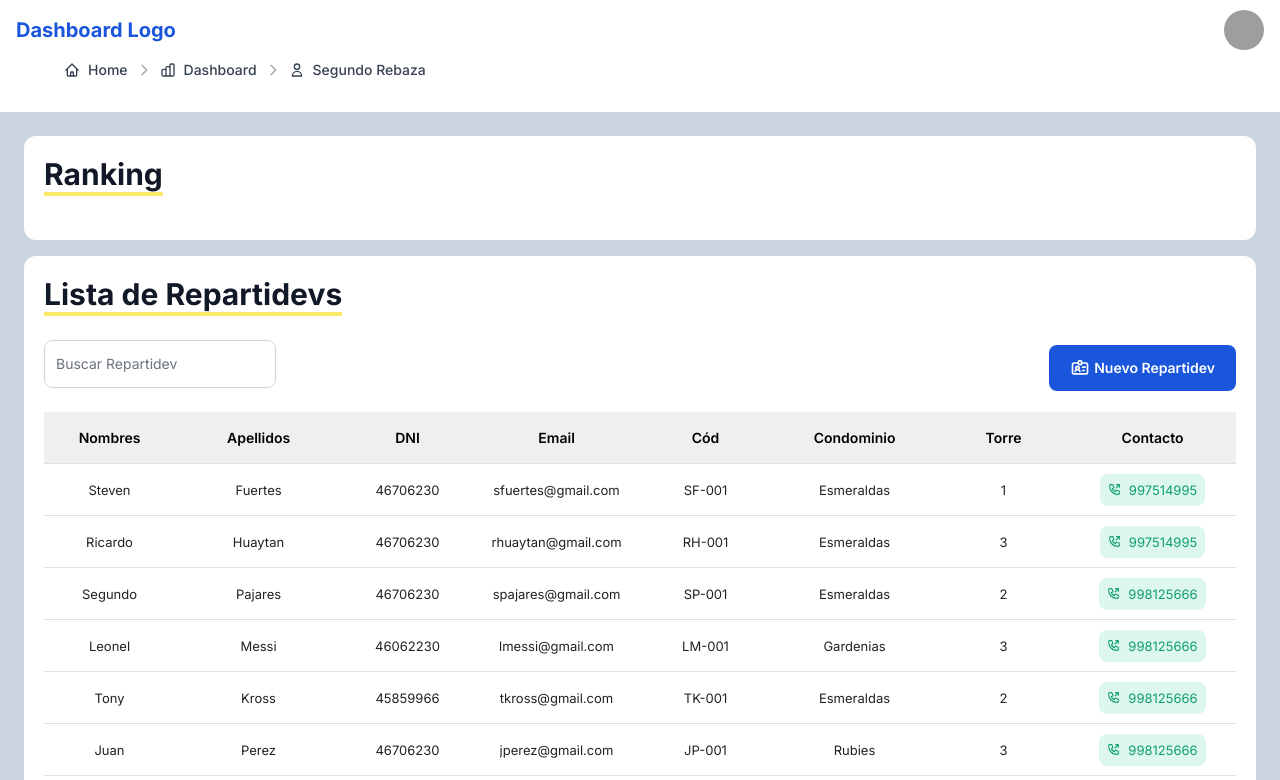
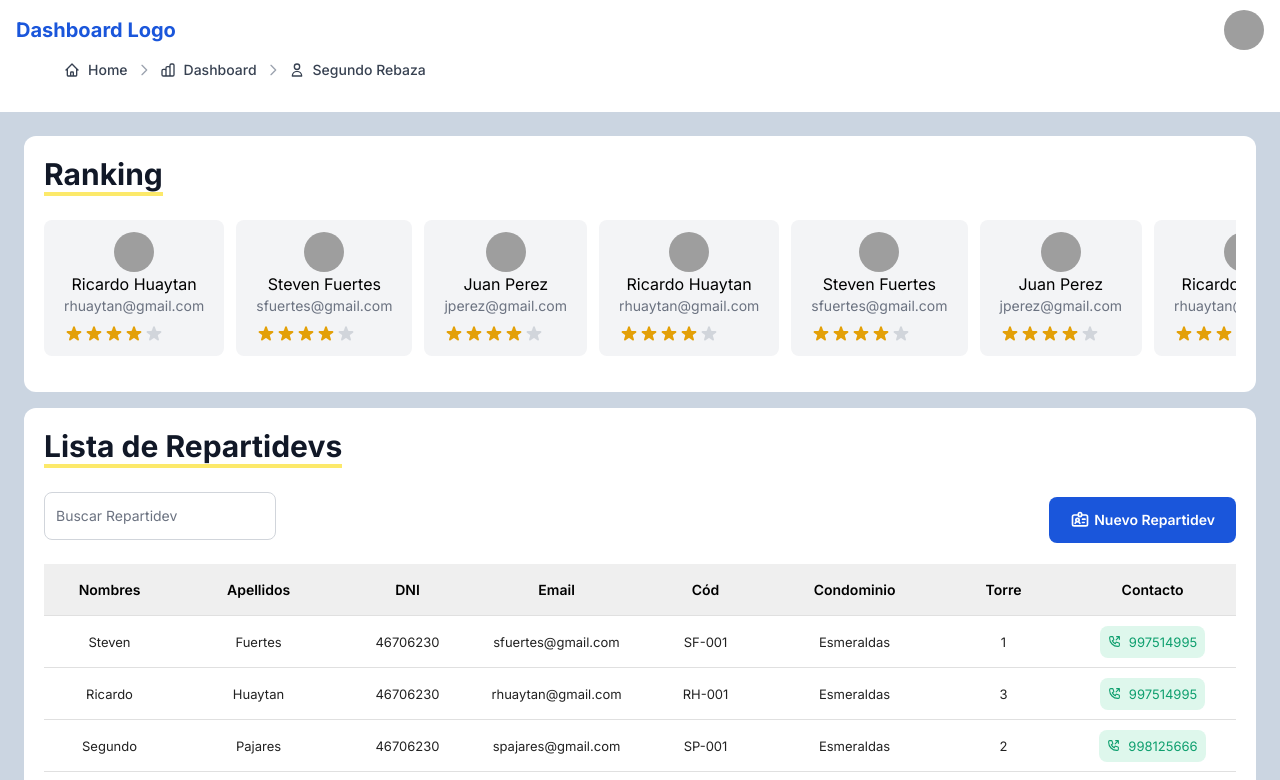
Before and after one commit to SegundoRP/ican_project, a Next.js app in the folder frontend/: page /dashboard/repartidevs in a window 1280 px wide. Shown: the top 780 px of the page. Built offline with nearby package versions, Linux system fonts and the light colour scheme; grey boxes are pictures that could not be loaded.

Commit message:
feat: :sparkles: Se agrego el componente DataRankingRepartidev a la pagina repartidevs

```diff
--- a/frontend/src/app/dashboard/repartidevs/page.jsx
+++ b/frontend/src/app/dashboard/repartidevs/page.jsx
@@ -1,5 +1,6 @@
 import CardsRepartidevs from '@/components/dashboard/cards/CardsRepartidevs'
 import DataPaginaRepartidevs from '@/components/dashboard/tablas/DataPaginaRepartidevs'
+import DataRankingRepartidev from '@/components/dashboard/tablas/DataRankingRepartidev'
 import React from 'react'
 
 export default function pageRepartidevs() {
@@ -9,7 +10,7 @@ export default function pageRepartidevs() {
         <header className="flex justify-center sm:justify-start text-3xl font-bold text-gray-900 border-b-4 border-yellow-200 mb-6 sm:inline-block">
           Ranking
         </header>
-
+        <DataRankingRepartidev/>
       </section>
       <section className="flex flex-col gap-5 lg:grid 2xl:grid-cols-7">
         <article className="bg-white p-5 rounded-xl lg:grid 2xl:col-span-6">
```
